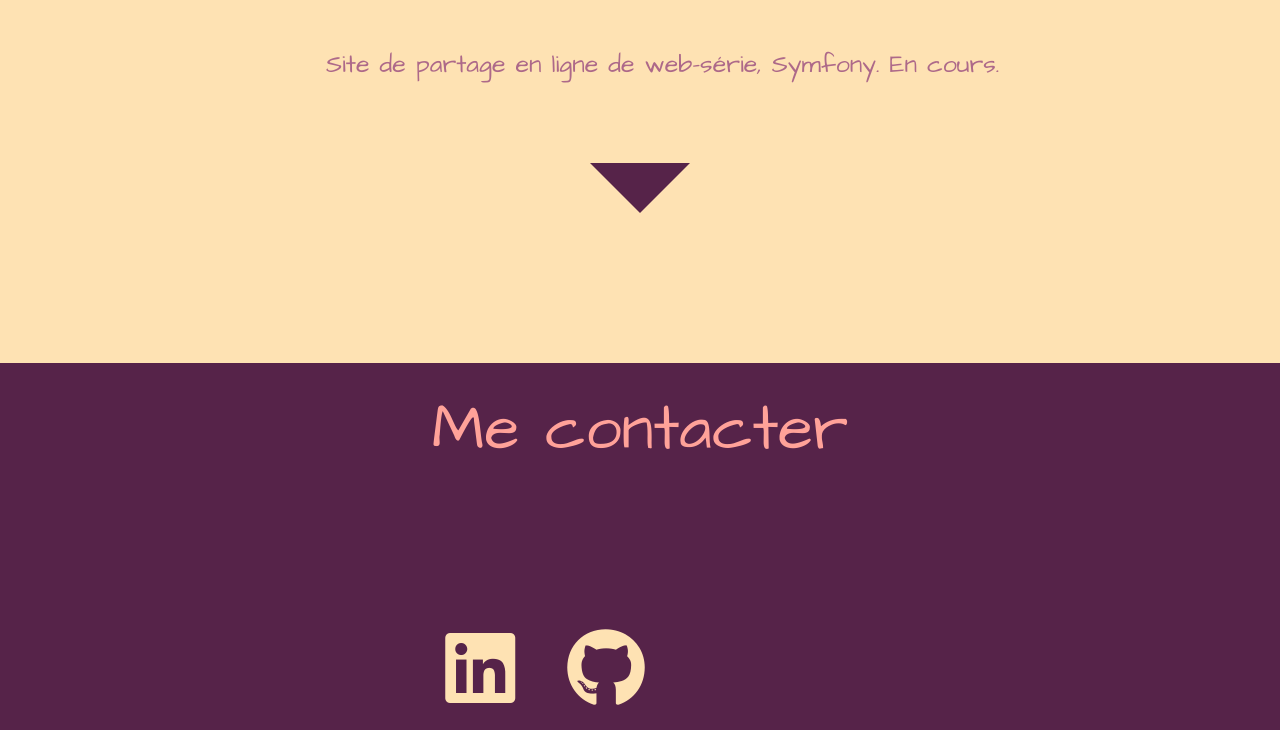
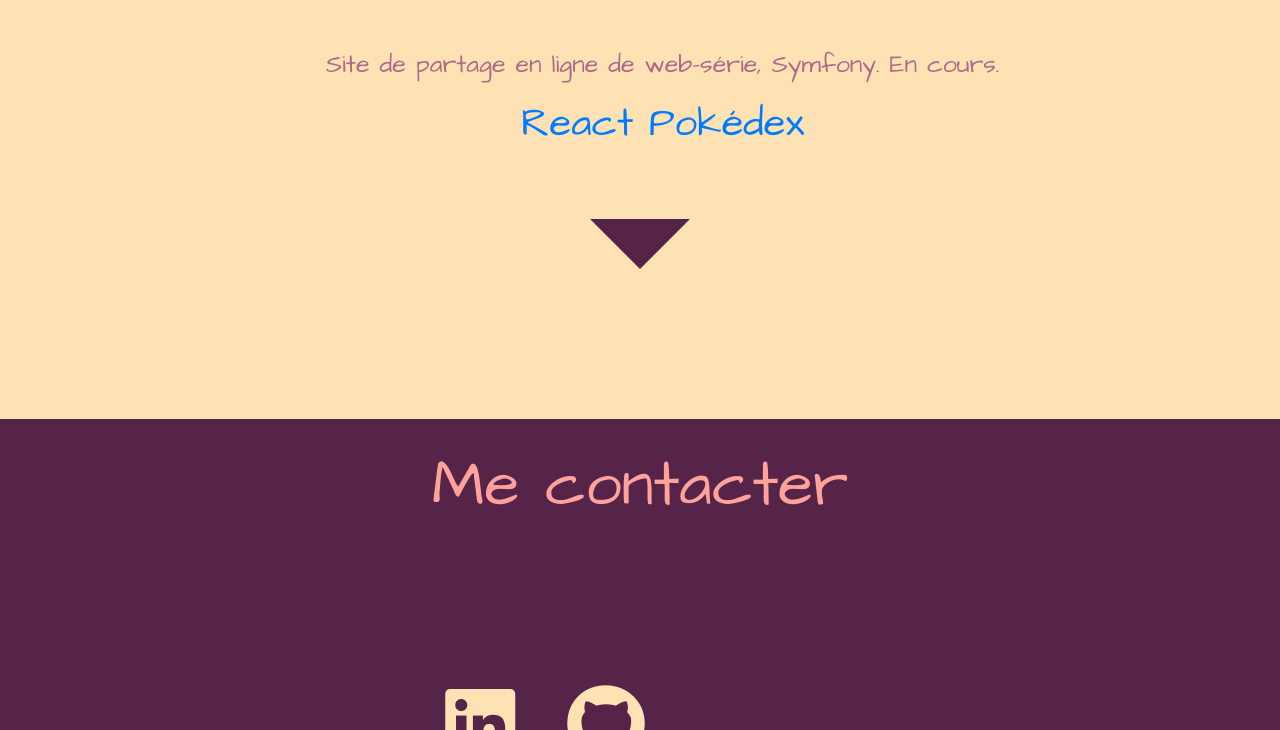
Before and after one commit to Jendoki/portfolio, a plain HTML site: page index.html in a window 1280 px wide. Shown: the part 5416-6146 px from the top of the page. Drawn offline with nearby package versions, Linux system fonts and the light colour scheme.

Commit message:
Add files via upload
maj cv + add pokédex react

```diff
--- a/index.html
+++ b/index.html
@@ -97,6 +97,7 @@
 							<p class="caption">"What you see is what you get".</p>
 							<a href="./Projets/popfiction.png" target="_blank"><img class="screenshot" src="./Projets/popfiction.png" alt="popfiction" width="700"></a>
 							<p class="caption">Site de partage en ligne de web-série, Symfony. En cours.</p>
+							<h1><a href="https://react-pokedex-lundoki.herokuapp.com/" target="_blank">React Pokédex</a></h1>
 						</div>
 					</div>
 
```
Also changed, not shown: 1 other file.
